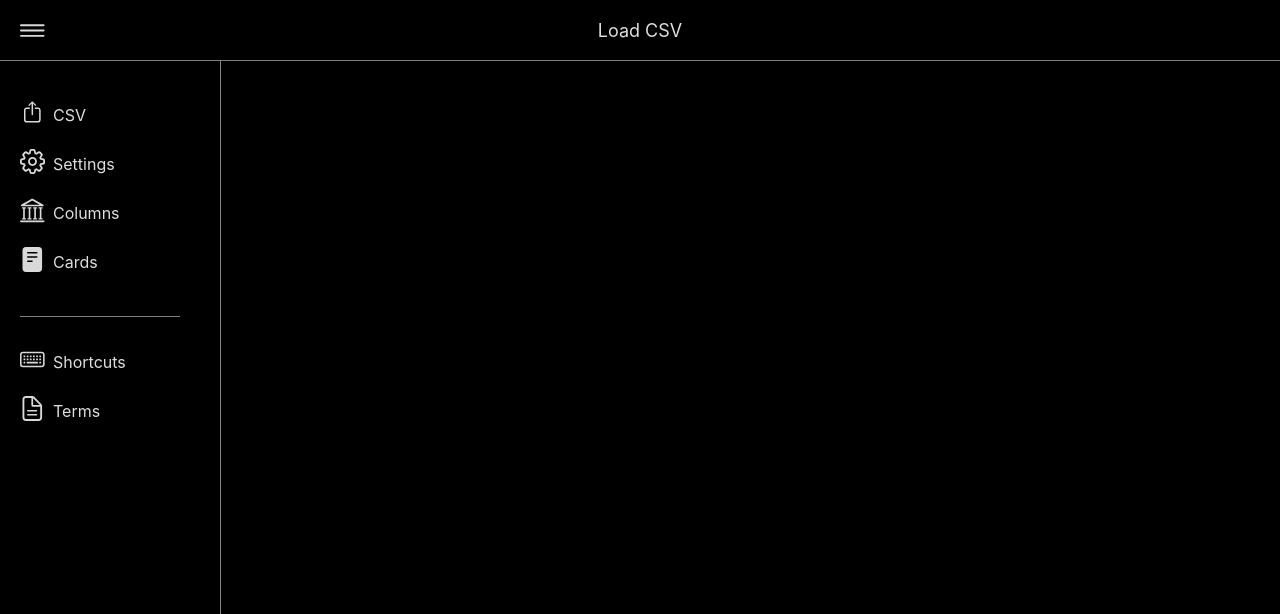
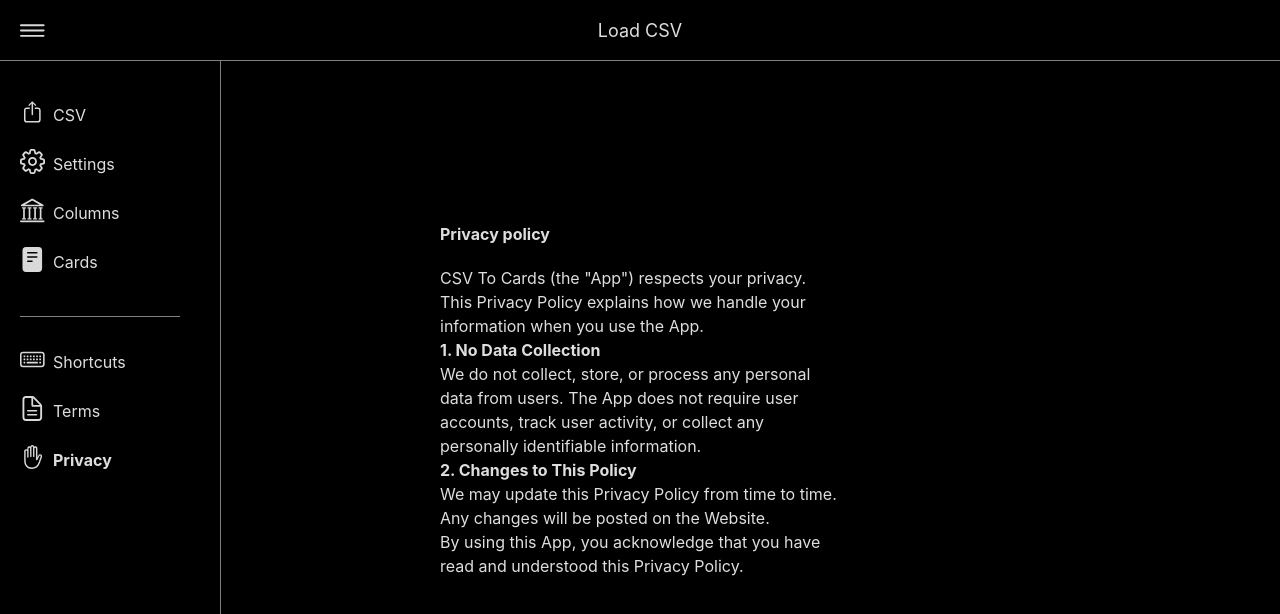
Before and after one commit to ivnsch/csv-to-cards, a React (Vite) app: page /privacy in a window 1280 px wide. Shown: the top 614 px of the page. Built offline with nearby package versions, Linux system fonts and the light colour scheme; no server answers.

Commit message:
add privacy policy

```diff
--- a/src/App.tsx
+++ b/src/App.tsx
@@ -10,6 +10,7 @@ import CardSettingsView from "./card_settings";
 import { RightBar } from "./rightbar";
 import Shortcuts from "./shortcuts";
 import { Terms } from "./terms";
+import { Privacy } from "./privacy";
 
 function App() {
   const location = useLocation();
@@ -31,6 +32,7 @@ function App() {
         <Route path="/pager" element={<PagerScreen />} />
         <Route path="/shortcuts" element={<Shortcuts />} />
         <Route path="/terms" element={<Terms />} />
+        <Route path="/privacy" element={<Privacy />} />
       </Routes>
     </>
   );
--- /dev/null
+++ b/src/privacy.tsx
@@ -0,0 +1,46 @@
+import "./App.css";
+
+export const Privacy = () => {
+  return (
+    <div style={styles.container}>
+      <div style={styles.title}>Privacy policy</div>
+      <div>
+        CSV To Cards (the "App") respects your privacy. This Privacy Policy
+        explains how we handle your information when you use the App.
+      </div>
+
+      <b>1. No Data Collection</b>
+
+      <div>
+        We do not collect, store, or process any personal data from users. The
+        App does not require user accounts, track user activity, or collect any
+        personally identifiable information.
+      </div>
+
+      <b>2. Changes to This Policy</b>
+
+      <div>
+        We may update this Privacy Policy from time to time. Any changes will be
+        posted on the Website.
+      </div>
+      <div>
+        By using this App, you acknowledge that you have read and understood
+        this Privacy Policy.
+      </div>
+    </div>
+  );
+};
+
+const styles: Record<string, React.CSSProperties> = {
+  container: {
+    display: "flex",
+    flexDirection: "column",
+    alignItems: "flex-start",
+    maxWidth: 400,
+    textAlign: "start",
+  },
+  title: {
+    fontWeight: "bold",
+    marginBottom: 20,
+  },
+};
--- a/src/sidebar.tsx
+++ b/src/sidebar.tsx
@@ -10,6 +10,7 @@ export const SideBar = ({ isOpen }: { isOpen: boolean }) => {
       <div style={styles.separator} />
       <SideEntry text="Shortcuts" image="keyboard.svg" path="/shortcuts" />
       <SideEntry text="Terms" image="legal.svg" path="/terms" />
+      <SideEntry text="Privacy" image="privacy.svg" path="/privacy" />
     </div>
   );
 };
```
Also changed, not shown: public/privacy.svg (added).
